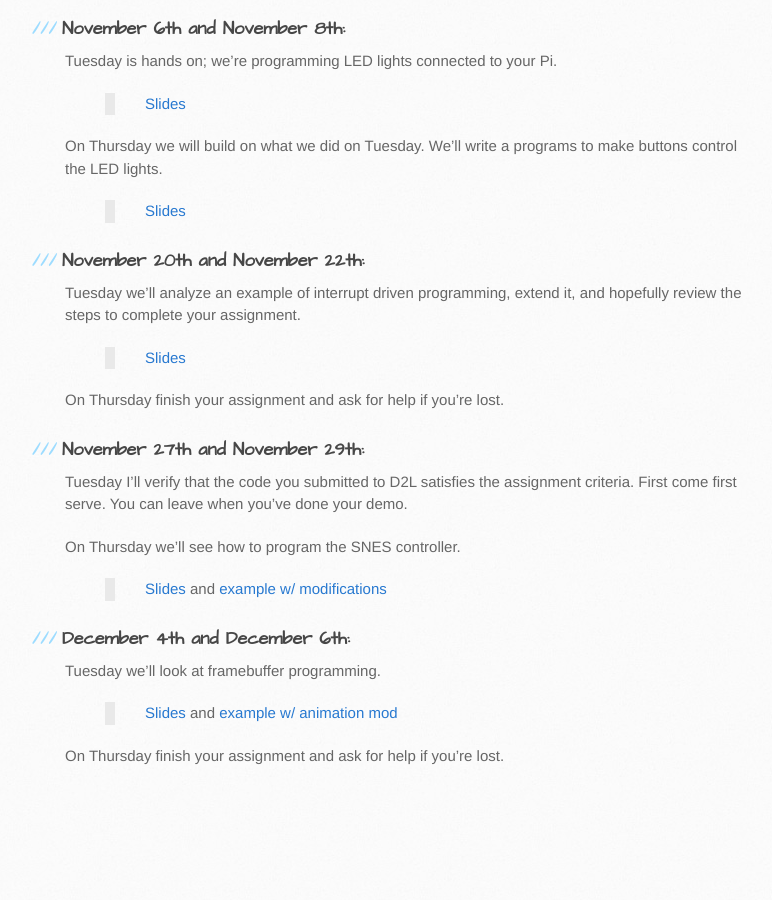
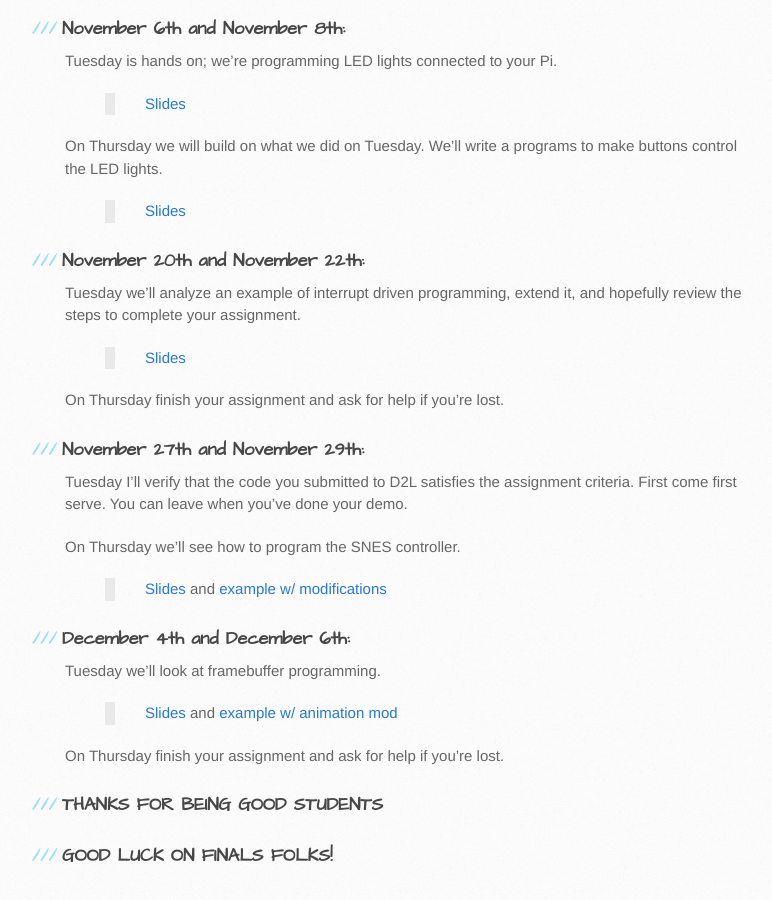
Before and after one commit to philstutorials/philstutorials.github.io, a Jekyll site: the page built from CPSC359.md, in a window 1280 px wide and 900 px high, scrolled down 2008 px. Shown: the whole window, without its empty margins (105-877 px from the left). Built offline with Jekyll 4.4.1, drawn with Linux system fonts in a browser that asks for light colours; our own code applies the rules of GitHub Pages for plain Markdown files; before the commit the page ends 2818 px from its top, so only the background shows below that.

Commit message:
Update CPSC359.md

```diff
--- a/CPSC359.md
+++ b/CPSC359.md
@@ -101,3 +101,6 @@ Tuesday we'll look at framebuffer programming.
 > [Slides](https://slides.com/pathomas/frame-buffers#/) and [example w/ animation mod](https://github.com/philstutorials/philstutorials.github.io/raw/master/_data/09_FrameBuffer_Animation.zip)
 
 On Thursday finish your assignment and ask for help if you're lost.
+
+### THANKS FOR BEING GOOD STUDENTS
+### GOOD LUCK ON FINALS FOLKS!
```
